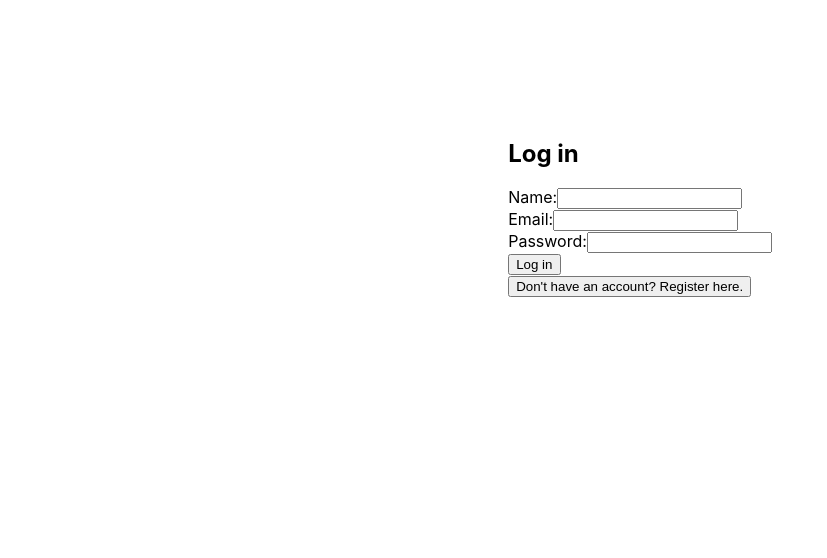
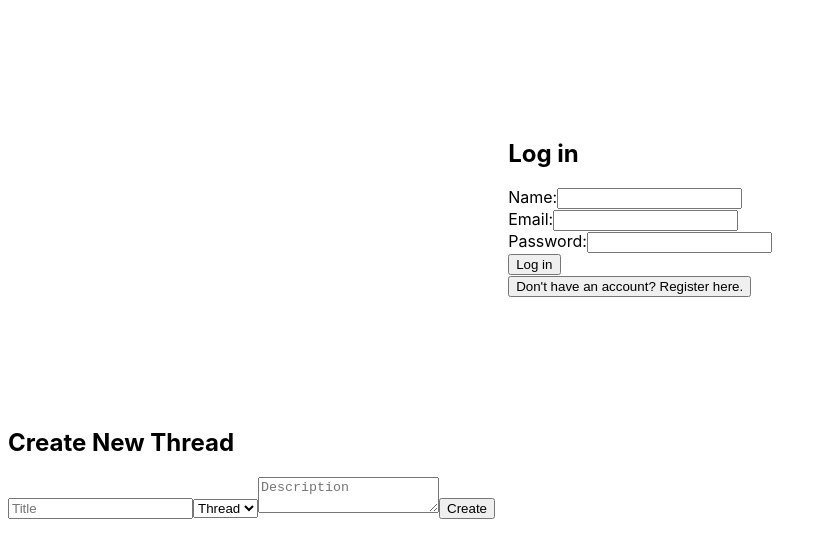
Before and after one commit to DVNOWEB/ForumProject, a React (Create React App) app: page / in a window 1280 px wide. Shown: the top 558 px of the page, without its empty margins (0-827 px from the left). Built offline with nearby package versions, Linux system fonts and the light colour scheme.

Commit message:
start new branch

```diff
--- a/src/App.tsx
+++ b/src/App.tsx
@@ -1,7 +1,8 @@
 import React from 'react';
 import '../src/styles/App.css';
+import './styles/App.css';
 import AuthForm from './components/AuthForm'
-import './styles/App.css';
+import ThreadCreationView from './components/ThreadCreationView'
 
 
 
@@ -9,8 +10,9 @@ function App() {
   return (
     <div className="App">
       <AuthForm />
+      <ThreadCreationView />
     </div>
-  );
+  )
 }
 
 export default App;
--- a/src/components/ThreadCreationView.tsx
+++ b/src/components/ThreadCreationView.tsx
@@ -1,8 +1,50 @@
-import React from 'react'
+import React, { useState } from 'react'
 
-const ThreadCreationView = () => {
+interface ThreadCreationViewProps {
+  onCreateThread: (
+    title: string,
+    category: ThreadCategory,
+    description: string
+  ) => void
+}
+
+function ThreadCreationView({ onCreateThread }: ThreadCreationViewProps) {
+  const [title, setTitle] = useState('')
+  const [category, setCategory] = useState<ThreadCategory>('THREAD')
+  const [description, setDescription] = useState('')
+
+  const handleSubmit = (e: React.FormEvent) => {
+    e.preventDefault()
+    onCreateThread(title, category, description)
+    setTitle('')
+    setCategory('THREAD')
+    setDescription('')
+  }
+
   return (
-    <div>ThreadCreationView</div>
+    <div>
+      <h2>Create New Thread</h2>
+      <form onSubmit={handleSubmit}>
+        <input
+          type="text"
+          value={title}
+          onChange={(e) => setTitle(e.target.value)}
+          placeholder="Title"
+        />
+        <select
+          value={category}
+          onChange={(e) => setCategory(e.target.value as ThreadCategory)}>
+          <option value="THREAD">Thread</option>
+          <option value="QNA">Q&A</option>
+        </select>
+        <textarea
+          value={description}
+          onChange={(e) => setDescription(e.target.value)}
+          placeholder="Description"
+        />
+        <button type="submit">Create</button>
+      </form>
+    </div>
   )
 }
 
```
